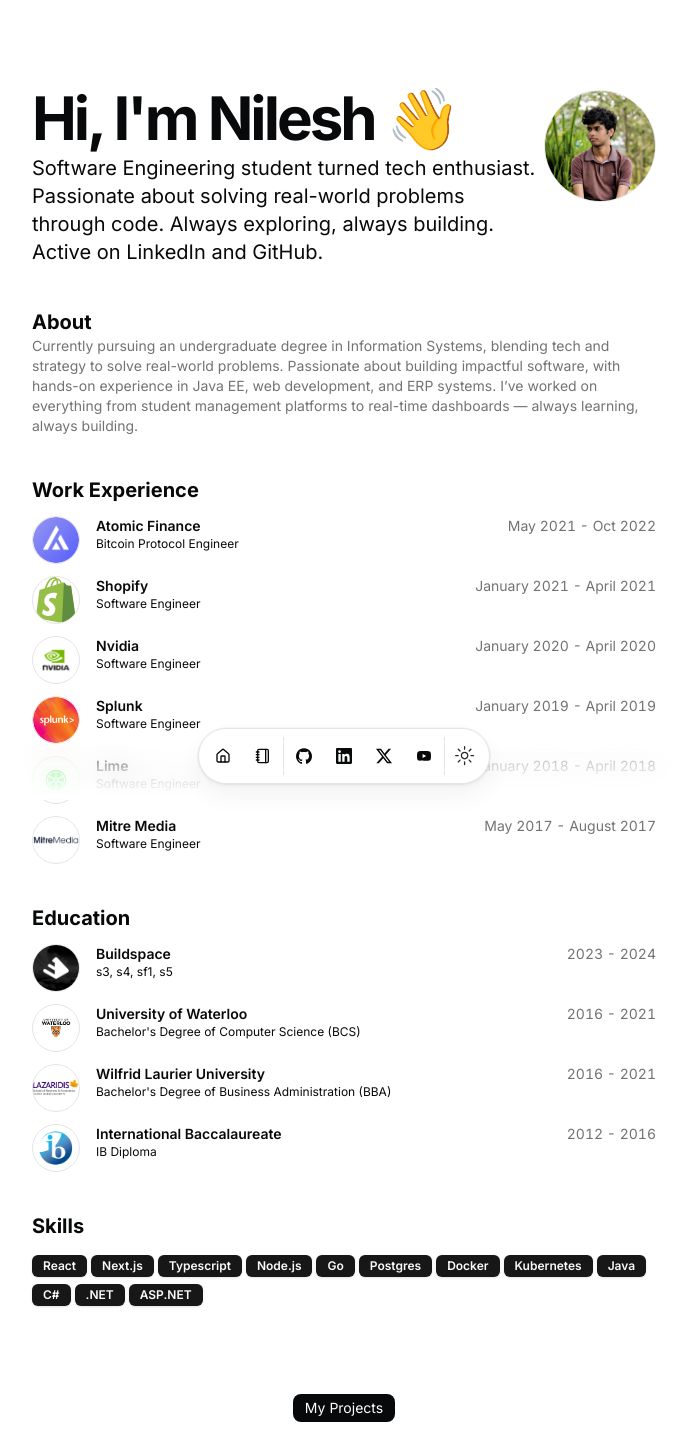
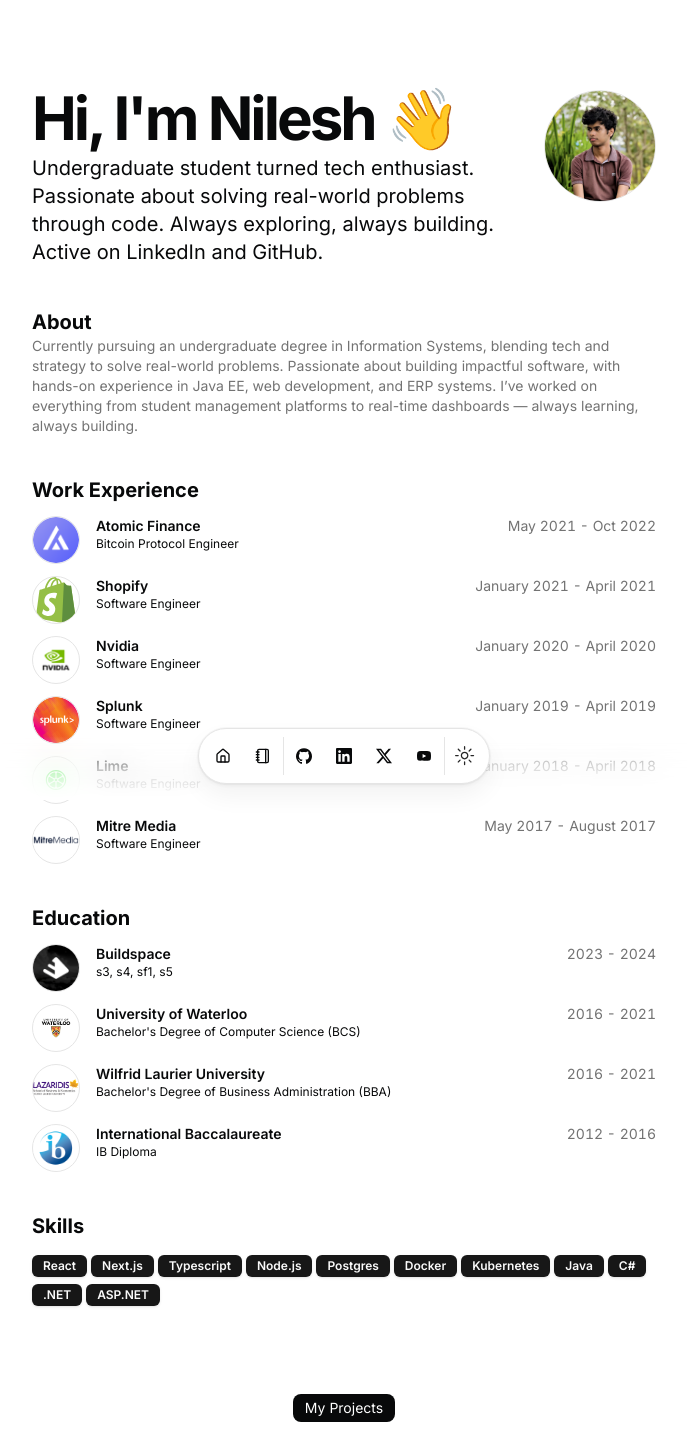
Before and after one commit to nileshakmeemana/My-Portfolio-Website, a Next.js app: page / in a window 1280 px wide. Shown: the top 1433 px of the page, without its empty margins (296-983 px from the left). Built offline with nearby package versions, Linux system fonts and the light colour scheme.

Commit message:
Update resume.tsx

```diff
--- a/src/data/resume.tsx
+++ b/src/data/resume.tsx
@@ -8,7 +8,7 @@
   location: "Colombo, LK",
   locationLink: "https://www.google.com/maps/place/sanfrancisco",
   description:
-    "Software Engineering student turned tech enthusiast. Passionate about solving real-world problems through code. Always exploring, always building. Active on LinkedIn and GitHub.",
+    "Undergraduate student turned tech enthusiast. Passionate about solving real-world problems through code. Always exploring, always building. Active on LinkedIn and GitHub.",
   summary:
     "Currently pursuing an undergraduate degree in Information Systems, blending tech and strategy to solve real-world problems. Passionate about building impactful software, with hands-on experience in Java EE, web development, and ERP systems. I’ve worked on everything from student management platforms to real-time dashboards — always learning, always building.",
   avatarUrl: "/me.png",
@@ -17,7 +17,6 @@
     "Next.js",
     "Typescript",
     "Node.js",
-    "Go",
     "Postgres",
     "Docker",
     "Kubernetes",
```
